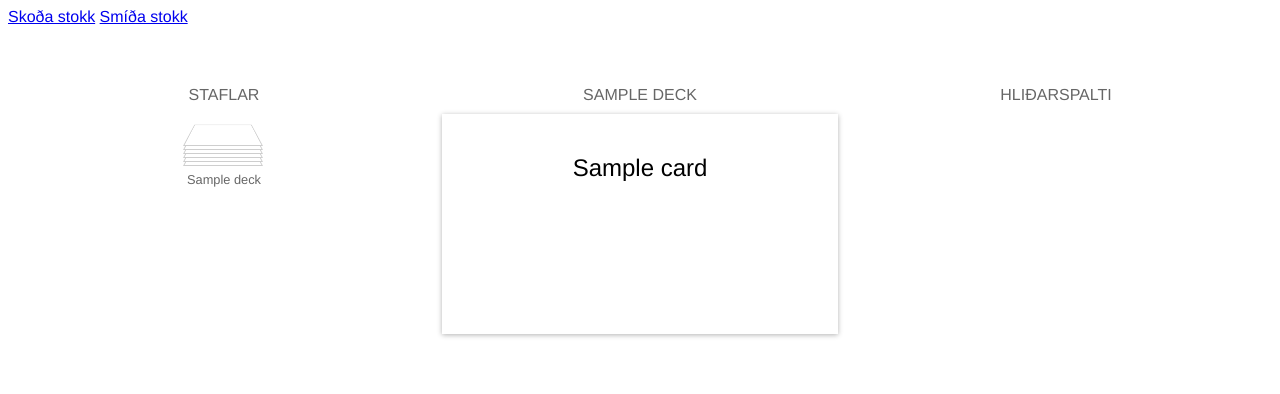
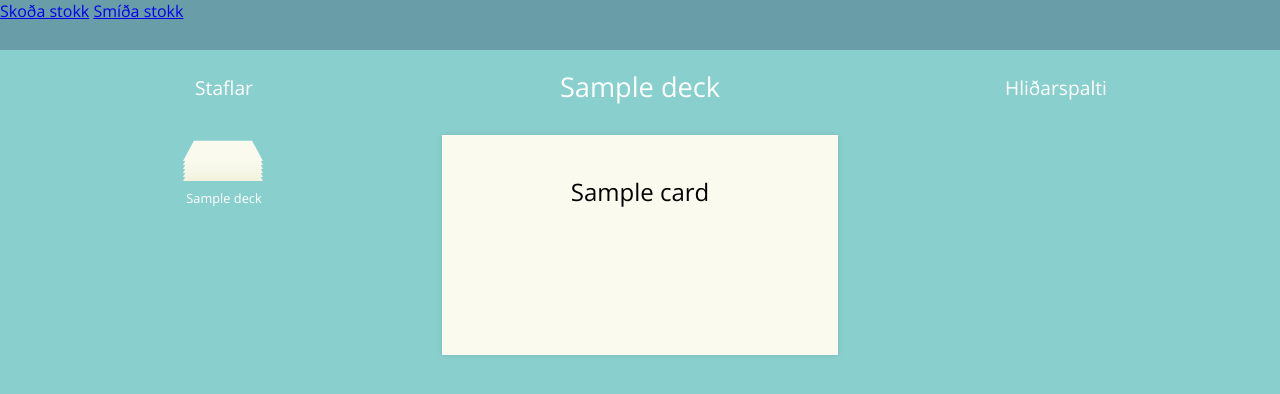
Before and after one commit to kreldjarn/final_project, a Django app: page /1/ in a window 1280 px wide. Shown: the top 394 px of the page. Run offline with Django 3.2, Linux system fonts and the light colour scheme; tables that the repository leaves empty hold one stand-in row (values such as "Sample post"); parts of the project's set-up code (start-up, migrations or seed data) failed here and were passed over; some libraries are stand-ins or nearby versions; some web fonts are replaced.

Commit message:
UI changes

```diff
--- /dev/null
+++ b/flashcards/static/css/colors.css
@@ -0,0 +1,16 @@
+.color0{background: rgb(250, 250, 238) !important;}
+.color1{background: rgb(249, 249, 236) !important;}
+.color2{background: rgb(248, 248, 234) !important;}
+.color3{background: rgb(247, 247, 231) !important;}
+.color4{background: rgb(244, 245, 227) !important;}
+.color5{background: rgb(243, 242, 223) !important;}
+.color6{background: rgb(241, 241, 220) !important;}
+.color7{background: rgb(239, 239, 216) !important;}
+.color8{background: rgb(237, 237, 211) !important;}
+.color9{background: rgb(235, 235, 208) !important;}
+.color10{background: rgb(233, 233, 203) !important;}
+.color11{background: rgb(231, 231, 200) !important;}
+.color12{background: rgb(230, 229, 196) !important;}
+.color13{background: rgb(227, 227, 192) !important;}
+.color14{background: rgb(226, 227, 190) !important;}
+.color15{background: rgb(224, 225, 188) !important;}
--- a/flashcards/static/css/layout-style.css
+++ b/flashcards/static/css/layout-style.css
@@ -1,7 +1,13 @@
+::selection
+{
+	background: rgb(105, 157, 168);
+}
+
 body
 {
-	font-family: 'Helvetica';
+	font-family: 'Open Sans';
 	min-width: 1120px;
+	background: rgb(136, 207, 206);
 }
 
 #wrap
@@ -45,10 +51,8 @@ body
 			top: 0;
 			left: 0;
 			height: 30px;
-			border: 1px solid #ccc;
 			display: block;
 			width: calc(100%-2px);
-			background: #fff;
 			-webkit-transform-origin: 50% 100%;
 			-webkit-transform: perspective(30px) rotateX(22deg);
 		}
@@ -58,7 +62,7 @@ body
 			font-size: 0.8em;
 			width: 100%;
 			text-align: center;
-			color: #666;
+			color: rgb(255, 255, 255);
 			margin: 34px 0 0 0;
 		}
 
@@ -67,12 +71,42 @@ body
 	cursor: pointer;
 	text-decoration: none;
 	color: inherit;
+	display: block;
+	margin-bottom: 10px;
 }
 
-	.stack-button:hover .stack-card
+	.stack-button p
 	{
-		background: #ececec !important;
+		-webkit-transition: 0.2s text-shadow ease-in-out;
 	}
+
+	.stack-button:hover p
+	{
+		-webkit-transition: 0.2s text-shadow ease-in-out;
+		text-shadow: 0 0 6px rgba(105, 157, 168, 0.6);
+	}
+
+	.stack-button li:last-child .stack-card
+	{
+		-webkit-transition: 0.2s box-shadow ease-in-out;
+	}
+
+	.stack-button:hover li:last-child .stack-card
+	{
+		-webkit-transition: 0.2s box-shadow ease-in-out;
+		box-shadow: 0 0 10px rgba(105, 157, 168, 0.9);
+	}
+
+nav
+{
+	position: fixed;
+	width: 100%;
+	top: 0;
+	left: 0;
+	height: 50px;
+	background: #699da8;
+	z-index: 1000;
+}
 
 #main
 {
@@ -94,16 +128,14 @@ body
 			{
 				font-size: 2.2em;
 				margin: 0 20px 0 0;
-
 				display: inline-block;
-				border: 4px solid #ccc;
 				width: 70px;
 				height: 50px;
 				text-align: center;
 				vertical-align: top;
-				border-radius: 6px;
-				color: #999;
+				color: rgb(255, 255, 255);
 				cursor: pointer;
+				border: none;
 				background: #FFF;
 				outline: none;
 			}
@@ -117,7 +149,7 @@ body
 				{
 					width: 50px;
 					height: 35px;
-					border: 2px solid #ccc;
+					border: none;
 					font-size: 0.8em;
 				}
 
@@ -181,7 +213,7 @@ body
 		width: 396px;
 		height: 220px;
 		font-size: 1.5em;
-		box-shadow: 0 1px 5px rgba(0, 0, 0, 0.3);
+		box-shadow: 0 0 5px rgba(0, 0, 0, 0.1);
 	}
 
 	#cards .top .container
@@ -198,7 +230,8 @@ body
 		#cards .top .container .card
 		{
 			cursor: pointer;
-			-webkit-transition: 0.6s;
+			-webkit-user-select: none;
+			-webkit-transition: 0.2s;
 			-webkit-transform-style: preserve-3d;
 			display: inherit;
 			z-index: 100 !important;
@@ -208,7 +241,6 @@ body
 	{
 		position: absolute;
 		top: 0;
-		background: #fff;
 		-webkit-transform-style: flat;
 		-webkit-backface-visibility: hidden;
 	}
@@ -226,17 +258,14 @@ body
 
 	#cards .top .container .card .face.back
 	{
+		background: rgb(245, 245, 229);
 		-webkit-transform: rotateY(180deg);
+		display: block;
 	}
 
 		.card .back
 		{
 			display: none;
-		}
-
-		#cards .top .container .card .back
-		{
-			display: block;
 		}
 
 		#cards .top .card .back .answer
@@ -265,6 +294,7 @@ body
 		margin: 10px auto;
 		overflow: visible;
 		z-index: -1;
+		border: 1px solid rgb(250, 250, 238);
 
 		/*-webkit-transform-origin: 50% 50%;
 		-webkit-transform: perspective(1000px) rotateX(40deg) scale(0.9);*/
@@ -273,12 +303,12 @@ body
 		{
 			-webkit-transform-style: flat !important;
 			z-index: 100;
-			background: #fff;
+			background: #fafaee;
 		}
 
 			#cards .lower .container .card .face
 			{
-				display: none;
+
 			}
 
 	.card .face
@@ -302,19 +332,17 @@ body
 h1
 {
 	font-weight: normal;
-	margin: 10px;
-	color: #666;
-	font-size: 1em;
-	text-transform: uppercase;
+	margin: 10px 10px 30px 10px;
+	color: rgb(255, 255, 255);
+	font-size: 1.7em;
 	text-align: center;
 }
 
 h2
 {
 	font-weight: normal;
-	margin: 10px;
-	color: #666;
-	font-size: 1em;
-	text-transform: uppercase;
+	margin: 16px 10px 30px 10px;
+	color: rgb(255, 255, 255);
+	font-size: 1.2em;
 	text-align: center;
 }
--- a/flashcards/static/js/flash_cards.js
+++ b/flashcards/static/js/flash_cards.js
@@ -1,8 +1,10 @@
 // Global stuff here
 
 // Stack cards in reverse order
-$("ul.stack li").each(function (n) {
-	$(this).find(".stack-card").css('z-index', -1-n);
+$("ul.stack").each(function () {
+	$(this).find("li").each(function (n) {
+        $(this).find(".stack-card").addClass('color' + n).css('z-index', -1-n);
+    });
 });
 
 // Remove card object from JS array, with given ID
--- a/flashcards/static/js/view_single_deck.js
+++ b/flashcards/static/js/view_single_deck.js
@@ -1,6 +1,7 @@
 var top_el = $("#cards");
 
 var cards_3d_factor = 10;
+var max_cards_drawn = 16;
 
 function showCards()
 {
@@ -10,6 +11,7 @@ function showCards()
 
     for(var i = 0; i < cards.length; ++i)
     {
+        if (i === max_cards_drawn) break;
         var c = cards[i];
 
         var dzoom = 1 - ((i / cards_3d_factor) * 0.2);
@@ -20,7 +22,8 @@ function showCards()
             question: c.question,
             answer: c.answer,
             style: 'z-index: ' + (-1-i) +
-            '; -webkit-transform: scale(' + dzoom + ')'
+            '; -webkit-transform: scale(' + dzoom + ')',
+            extraClass : 'color' + Math.floor(i/2)
         });
 
         html += html_string;
--- a/flashcards/templates/accounts/accounts_base.html
+++ b/flashcards/templates/accounts/accounts_base.html
@@ -5,9 +5,10 @@
   <title>{% block titill %}staf.li{% endblock %}</title>
 </head>
 <body>
+
 {% block meginmal %}
 {% endblock %}
-{% block skiptur %}
+{% block skriptur %}
 {% endblock %}
 </body>
 </html>
--- a/flashcards/templates/accounts/invalid.html
+++ b/flashcards/templates/accounts/invalid.html
@@ -1,4 +1,4 @@
-{% extends "accounts/accounts_base.html" %}
+{% extends "flashcards/flashcards_base.html" %}
 
 {% block meginmal %}
 <h1>Ömurlegar upplýsingar</h1>
--- a/flashcards/templates/accounts/logged.html
+++ b/flashcards/templates/accounts/logged.html
@@ -1,4 +1,4 @@
-{% extends "accounts/accounts_base.html" %}
+{% extends "flashcards/flashcards_base.html" %}
 
 {% block meginmal %}
 <h1>Hæ, {{ nafn }}!</h1>
--- a/flashcards/templates/accounts/login.html
+++ b/flashcards/templates/accounts/login.html
@@ -1,4 +1,4 @@
-{% extends "accounts/accounts_base.html" %}
+{% extends "flashcards/flashcards_base.html" %}
 
 {% block meginmal %}
 
@@ -6,9 +6,9 @@
 <p>Notendanafn eða lykilorð rangt!</p>
 {% endif %}
 {% if next %}
-<form action="/account/authenticate/?next={{ next }}" method="post">
+<form action="/account/authenticate/?next={{ next }}" method="post" id="login_form">
 {% else %}
-<form action="/account/authenticate/" method="post">
+<form action="/account/authenticate/" method="post" id="login_form">
 {% endif %}
   {% csrf_token %}
   <input type="text" name="username" value="" placeholder="Notendanafn" />
--- a/flashcards/templates/accounts/logout.html
+++ b/flashcards/templates/accounts/logout.html
@@ -1,4 +1,4 @@
-{% extends "accounts/accounts_base.html" %}
+{% extends "flashcards/flashcards_base.html" %}
 
 {% block meginmal %}
 <p>Þú ert hér með útskráð(ur)</p>
--- a/flashcards/templates/accounts/register.html
+++ b/flashcards/templates/accounts/register.html
@@ -1,4 +1,4 @@
-{% extends "accounts/accounts_base.html" %}
+{% extends "flashcards/flashcards_base.html" %}
 
 {% block meginmal %}
 <h1>Skráðu þig</h1>
--- a/flashcards/templates/accounts/success.html
+++ b/flashcards/templates/accounts/success.html
@@ -1,4 +1,4 @@
-{% extends "accounts/accounts_base.html" %}
+{% extends "flashcards/flashcards_base.html" %}
 
 {% block meginmal %}
 <h1>Húrra!</h1>
--- a/flashcards/templates/flashcards/flashcards_base.html
+++ b/flashcards/templates/flashcards/flashcards_base.html
@@ -8,6 +8,7 @@
   <script src="//cdnjs.cloudflare.com/ajax/libs/underscore.js/1.5.2/underscore-min.js" ></script>
   <link href='https://fonts.googleapis.com/css?family=Fauna+One|Open+Sans' rel='stylesheet' type='text/css'>
   <link type="text/css" rel="stylesheet" href="{% static 'css/layout-style.css' %}" />
+  <link type="text/css" rel="stylesheet" href="{% static 'css/colors.css' %}" />
 
   {% block utlit %}{% endblock %}
 </head>
--- a/flashcards/templates/flashcards/view_single_deck.html
+++ b/flashcards/templates/flashcards/view_single_deck.html
@@ -28,7 +28,7 @@
 <script type="javascript/template" id="flip-card">
  <div class="container" id="<%= id %>" style="<%= style %>">
    <div class="card">
-     <div class="face front">
+     <div class="face front <%= extraClass %>">
       <%= question %>
      </div>
      <div class="face back">
```
Also changed, not shown: flashcards/static/css/create_cards.css (+29 -10 lines).
